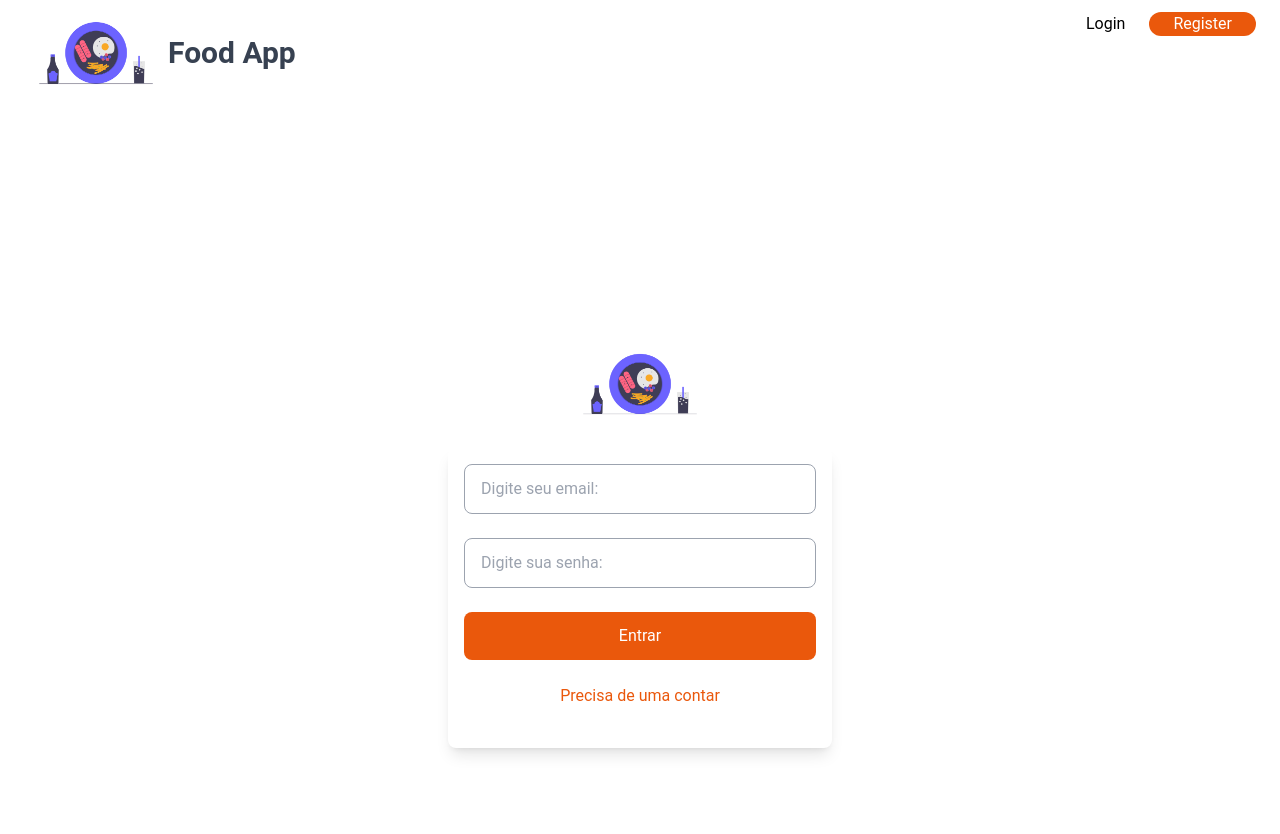
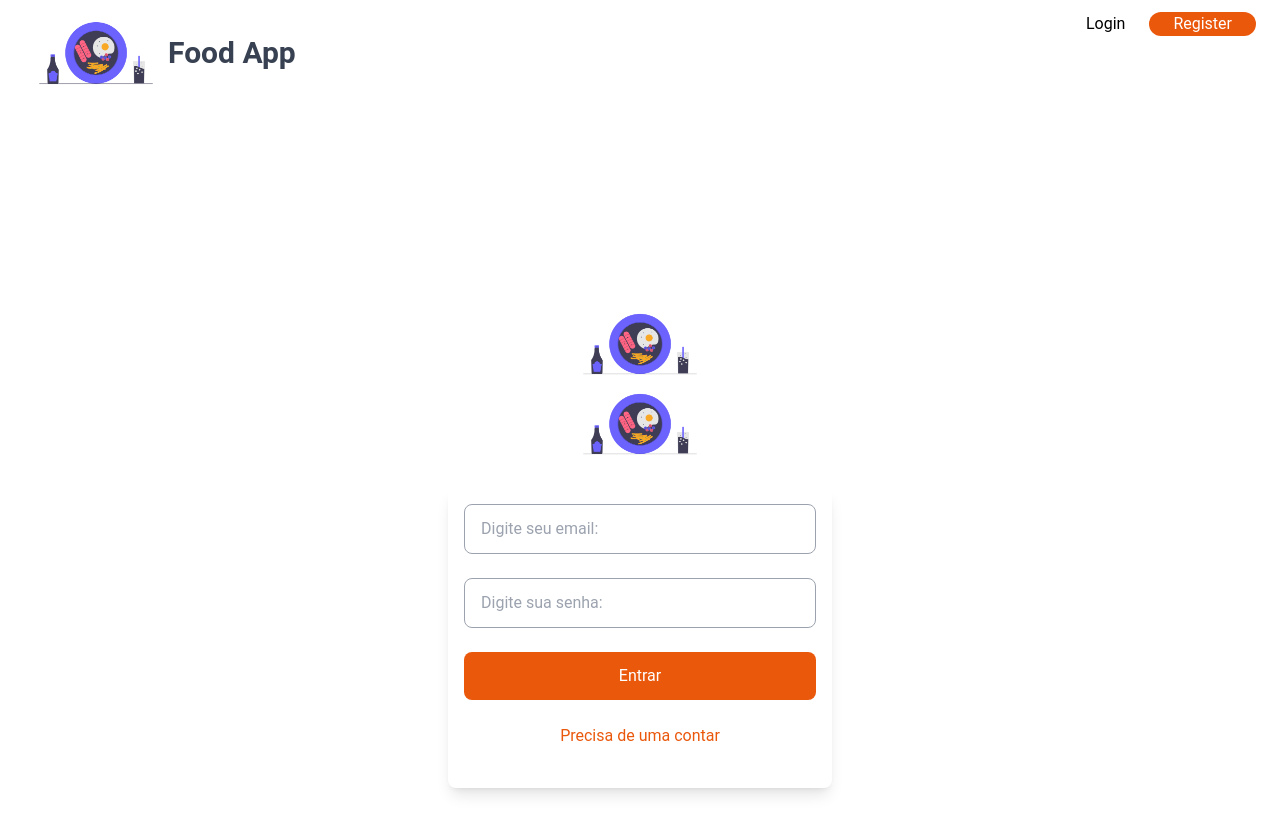
Before and after one commit to rodinogueira/market-place-react, a React (Create React App) app: page /login in a window 1280 px wide. Shown: the top 834 px of the page. Built offline with nearby package versions, Linux system fonts and the light colour scheme; no server answers.

Commit message:
feat: update index.js

```diff
--- a/src/Pages/Login/index.js
+++ b/src/Pages/Login/index.js
@@ -40,6 +40,7 @@ const Login = () => {
     <main className='h-screen w-full'>
         <div className='flex flex-col items-center justify-center pt-20 h-screen'>
             <img className="w-36 h-20" src={logo} alt='logotipo food app' />
+            <img className="w-36 h-20" src={logo} alt='logotipo food app' />
             <form action='' onSubmit={handleSubmit} className='bg-white w-96 mt-6 p-4 rounded-lg shadow-lg'>
                 <div className='flew flew-col space-y-6'>
                     <input type='email' placeholder='Digite seu email:' name='email'
```
